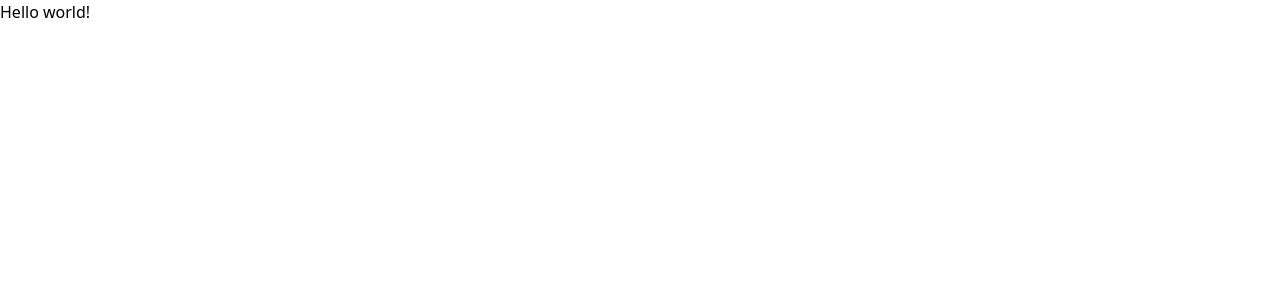
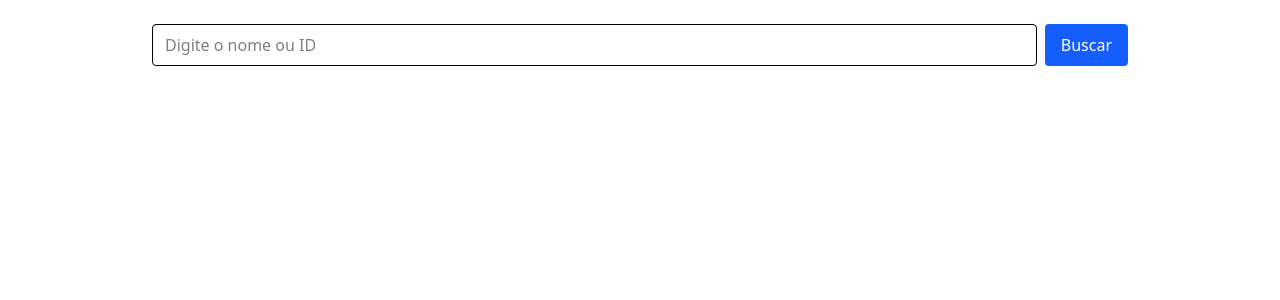
Before and after one commit to LCCavadinha/wsFrontend-Fabrica25.2, a Next.js app in the folder pokedex/: page / in a window 1280 px wide. Shown: the top 300 px of the page. Built offline with nearby package versions, Linux system fonts and the light colour scheme.

Commit message:
criando estrutura de base com busca individual, tipando  os dados,  estilização inicial

```diff
--- a/pokedex/src/app/layout.tsx
+++ b/pokedex/src/app/layout.tsx
@@ -2,7 +2,7 @@ import type { Metadata } from "next";
 import "./globals.css";
 
 export const metadata: Metadata = {
-  title: "Create Next App",
+  title: "PokeDex",
   description: "Generated by create next app",
 };
 
@@ -12,8 +12,12 @@ export default function RootLayout({
   children: React.ReactNode;
 }>) {
   return (
-    <html lang="en">
-      <body>{children}</body>
+    <html lang="pt-BR">
+      <body>
+        <main>
+        {children}
+        </main>
+      </body>
     </html>
   );
 }
--- a/pokedex/src/app/page.tsx
+++ b/pokedex/src/app/page.tsx
@@ -1,7 +1,86 @@
-export default function Home() {
+"use client";
+
+import { useState } from "react";
+
+// Definição do tipo
+type Pokemon = {
+  id: number;
+  name: string;
+  weight: number;
+  base_experience: number;
+  sprites?: {
+    front_default?: string;
+    other?: {
+      "official-artwork"?: { front_default?: string };
+    };
+  };
+  types: { slot: number; type: { name: string } }[];
+};
+
+export default function PokemonCard() {
+  const [nameOrId, setNameOrId] = useState<string>(""); // input do usuário
+  const [loading, setLoading] = useState<boolean>(false);
+  const [error, setError] = useState<string | null>(null);
+  const [pokemon, setPokemon] = useState<Pokemon | null>(null); // busca individual
+
+  // Buscar 1 Pokémon pelo input
+  const handleSubmit = async (e: React.FormEvent<HTMLFormElement>) => {
+    e.preventDefault();
+    if (!nameOrId.trim()) return;
+
+    setLoading(true);
+    setError(null);
+
+    try {
+      const res = await fetch(
+        `https://pokeapi.co/api/v2/pokemon/${encodeURIComponent(nameOrId.toLowerCase())}`
+      );
+      if (!res.ok) throw new Error(`Pokemon não encontrado`);
+      const data = (await res.json()) as Pokemon;
+      setPokemon(data);
+    } catch (err: unknown) {
+      if (err instanceof Error) setError(err.message);
+      else setError(String(err));
+      setPokemon(null);
+    } finally {
+      setLoading(false);
+    }
+  };
+
   return (
-    <main>
-      <div>Hello world!</div>
-    </main>
+    <section className="p-6 max-w-5xl mx-auto">
+      {/* Formulário de busca */}
+      <form onSubmit={handleSubmit} className="mb-6 flex gap-2">
+        <input
+          name="name"
+          value={nameOrId}
+          onChange={(e) => setNameOrId(e.target.value)}
+          placeholder="Digite o nome ou ID"
+          className="border px-3 py-2 rounded w-full"
+        />
+        <button
+          type="submit"
+          className="bg-blue-600 text-white px-4 py-2 rounded hover:bg-blue-700"
+        >
+          Buscar
+        </button>
+      </form>
+
+      {/* Erros e carregamento */}
+      {loading && <p>Carregando...</p>}
+      {error && <p className="text-red-600">{error}</p>}
+
+      {/* Resultado da busca */}
+      {pokemon && (
+        <ul className="border rounded p-4 mb-6 text-center">
+          <li className="text-xl font-bold">
+            Nome: {pokemon.name}
+          </li>
+          <li className="text-xl font-bold">
+            ID: #{pokemon.id}
+          </li>
+        </ul>
+      )}
+    </section>
   );
 }
```
